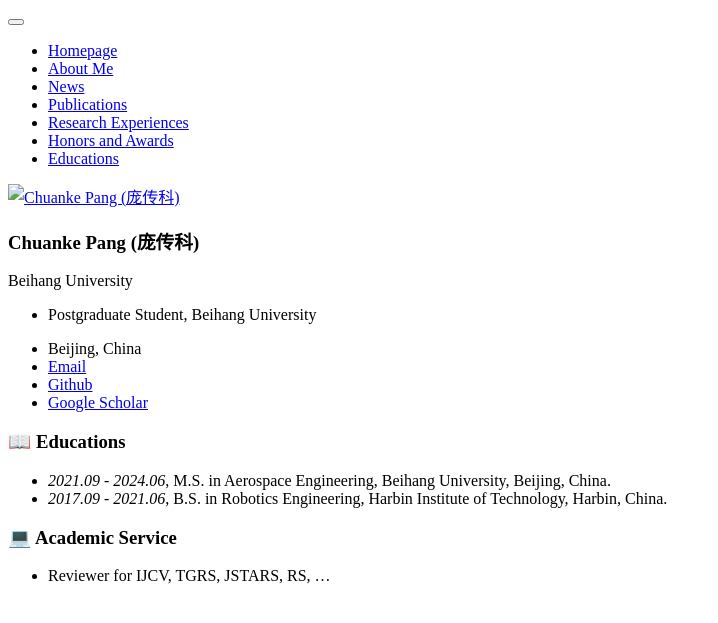
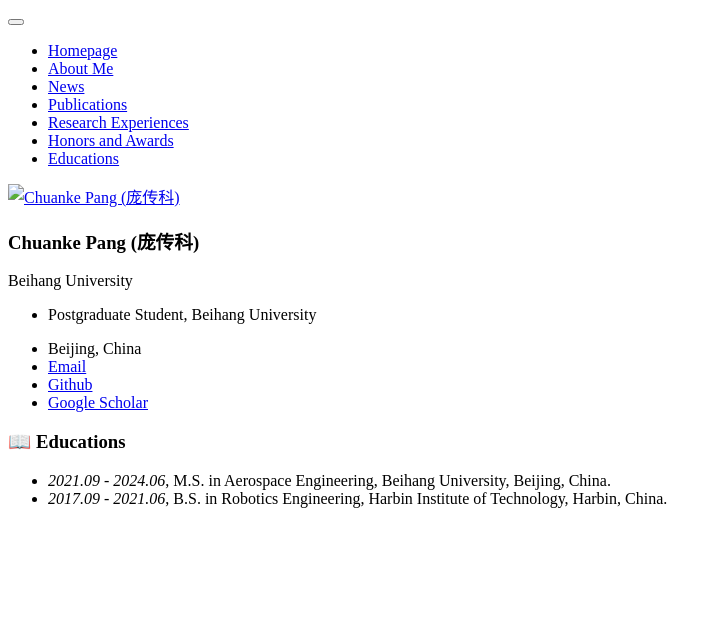
Before and after one commit to chuankepang/chuanke_academic.github.io, a Jekyll site: the page built from _pages/includes/others.md, in a window 1280 px wide. Shown: the top 623 px of the page, without its empty margins (0-718 px from the left). Built offline with Jekyll 4.4.1, drawn with Linux system fonts in a browser that asks for light colours; our own code applies the rules of GitHub Pages for plain Markdown files.

Commit message:
Update others.md

```diff
--- a/_pages/includes/others.md
+++ b/_pages/includes/others.md
@@ -3,5 +3,5 @@
 - *2021.09 - 2024.06*, M.S. in Aerospace Engineering, Beihang University, Beijing, China.
 - *2017.09 - 2021.06*, B.S. in Robotics Engineering, Harbin Institute of Technology, Harbin, China.
 
-# 💻 Academic Service
-- Reviewer for IJCV, TGRS, JSTARS, RS, ...
+<!--# 💻 Academic Service
+- Reviewer for IJCV, TGRS, JSTARS, RS, ...-->
```
